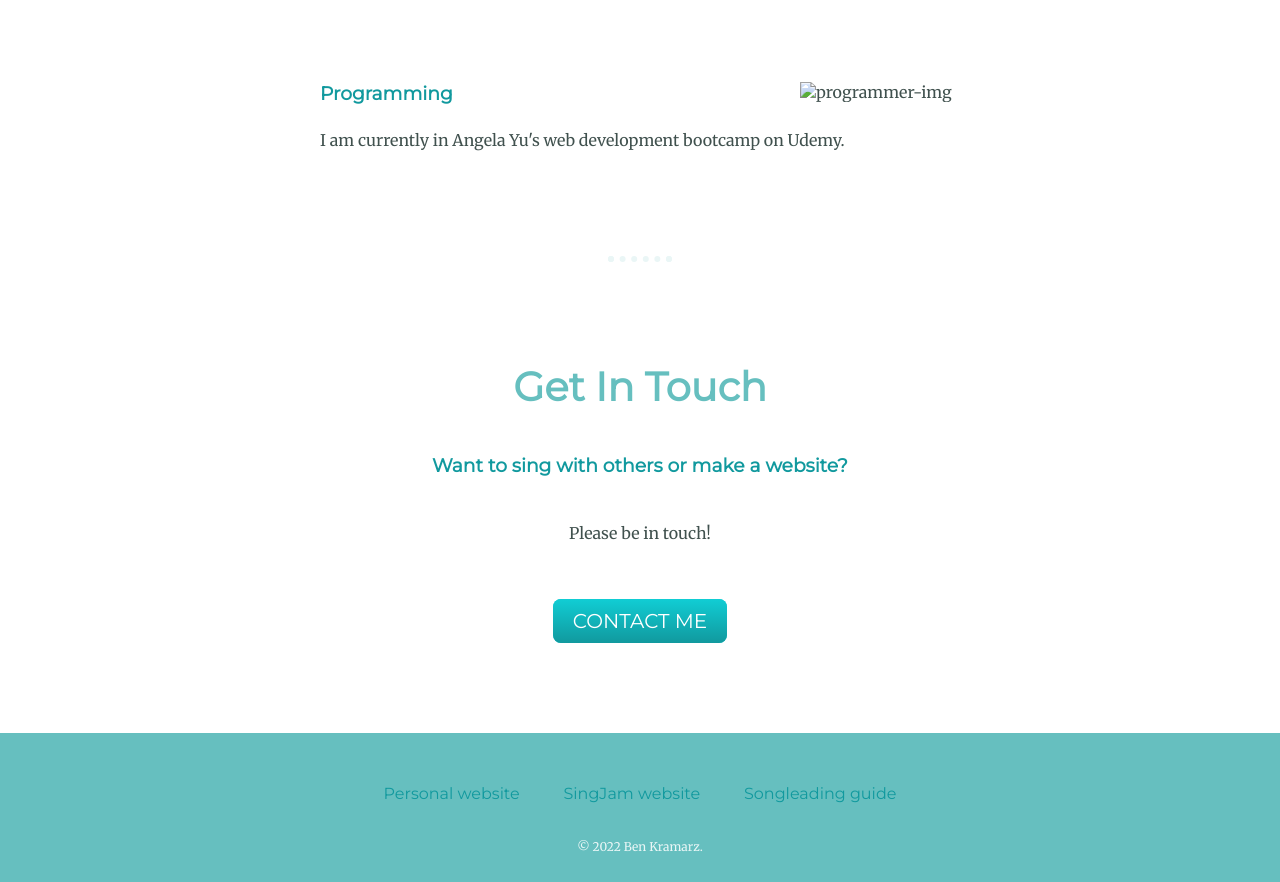
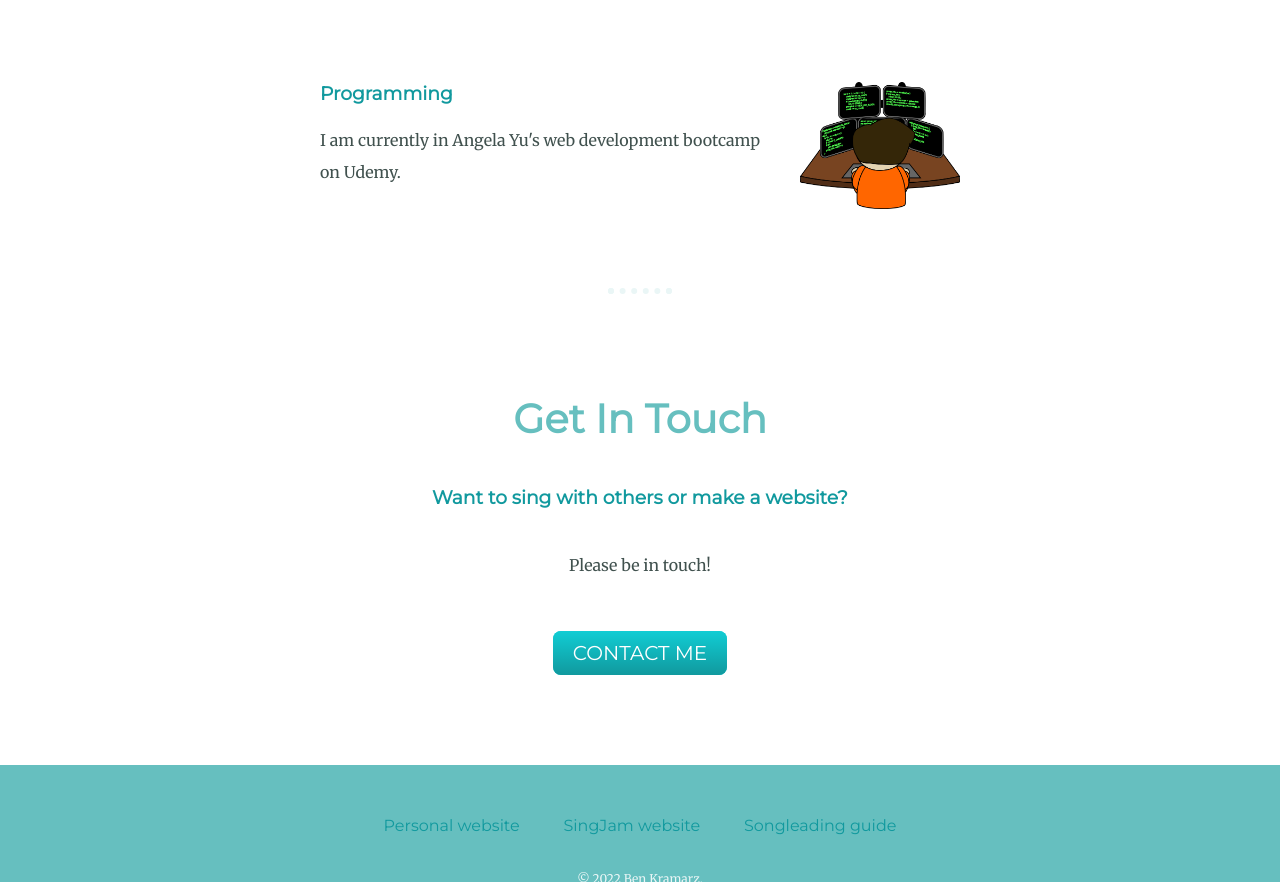
Before and after one commit to bkramarz/csspracticewebsite, a plain HTML site: page index.html in a window 1280 px wide. Shown: the part 1850-2732 px from the top of the page. Drawn offline with Linux system fonts and the light colour scheme.

Commit message:
Update index.html

```diff
--- a/index.html
+++ b/index.html
@@ -34,7 +34,7 @@
         <p>I lead participatory, immserive music experiences for people of all ages and backgrounds.</p>
       </div>
       <div class="skill-row">
-        <img class="programmer" src="image/programmerbkcss.png" alt="programmer-img">
+        <img class="programmer" src="images/programmerbkcss.png" alt="programmer-img">
         <h3>Programming</h3>
         <p>I am currently in Angela Yu's web development bootcamp on Udemy.</p>
       </div>
```
